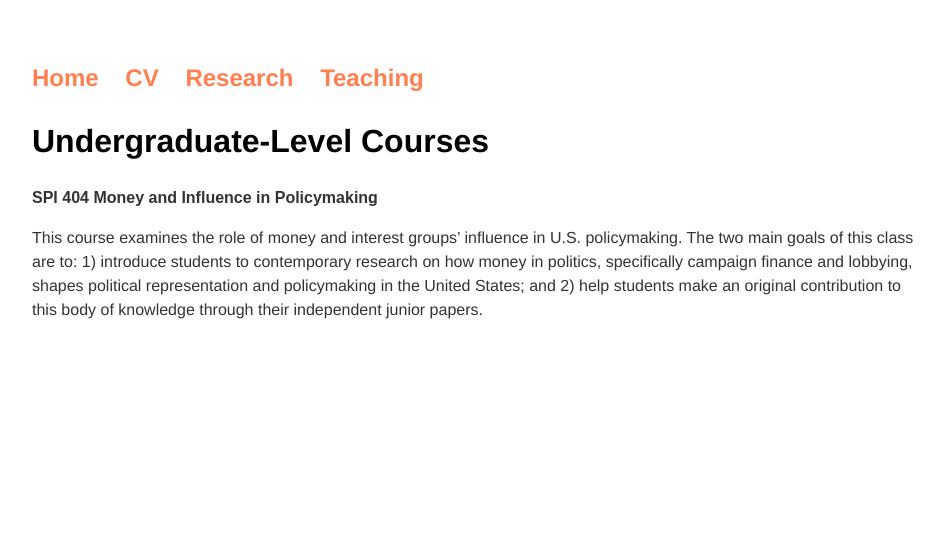
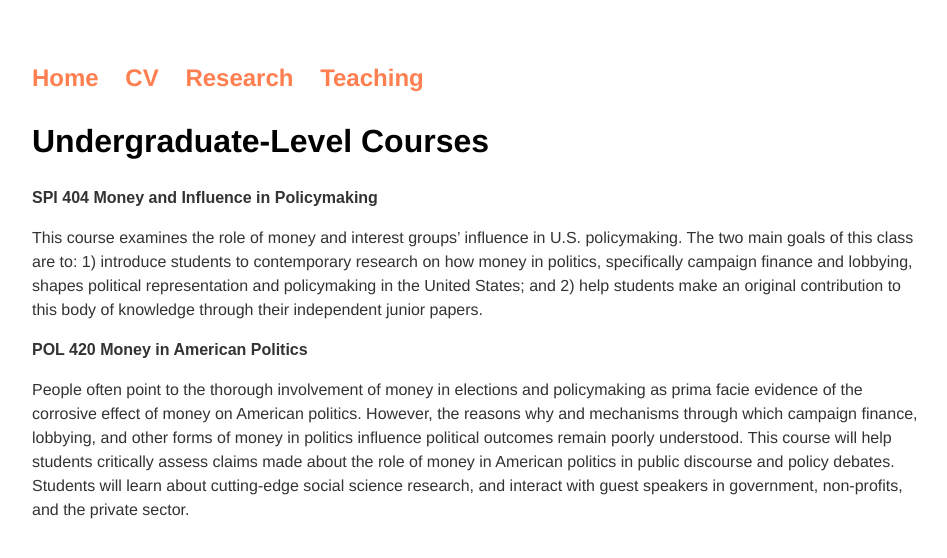
Before and after one commit to zhaoliresearch/zhaoliresearch.github.io, a Jekyll site: the page built from teaching/index.html, in a window 1280 px wide. Shown: the top 558 px of the page, without its empty margins (160-1107 px from the left). Built offline with Jekyll 4.4.1, drawn with Linux system fonts in a browser that asks for light colours.

Commit message:
Update index.html

```diff
--- a/teaching/index.html
+++ b/teaching/index.html
@@ -7,4 +7,6 @@ title: Zhao Li, Ph.D.
   <p><b style="font-family:arial">SPI 404 Money and Influence in Policymaking</b></p>
   <p>This course examines the role of money and interest groups’ influence in U.S. policymaking. The two main goals of this class are to: 1) introduce students to contemporary research on how money in politics, specifically campaign
 finance and lobbying, shapes political representation and policymaking in the United States; and 2) help students make an original contribution to this body of knowledge through their independent junior papers.</p>
+  <p><b style="font-family:arial">POL 420 Money in American Politics</b></p>
+  <p>People often point to the thorough involvement of money in elections and policymaking as prima facie evidence of the corrosive effect of money on American politics. However, the reasons why and mechanisms through which campaign finance, lobbying, and other forms of money in politics influence political outcomes remain poorly understood. This course will help students critically assess claims made about the role of money in American politics in public discourse and policy debates. Students will learn about cutting-edge social science research, and interact with guest speakers in government, non-profits, and the private sector.</p>
 </div><!-- /.blurb -->
```
